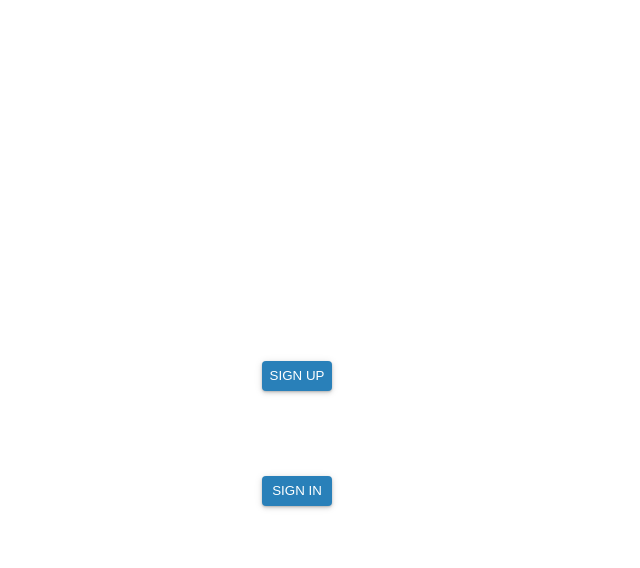
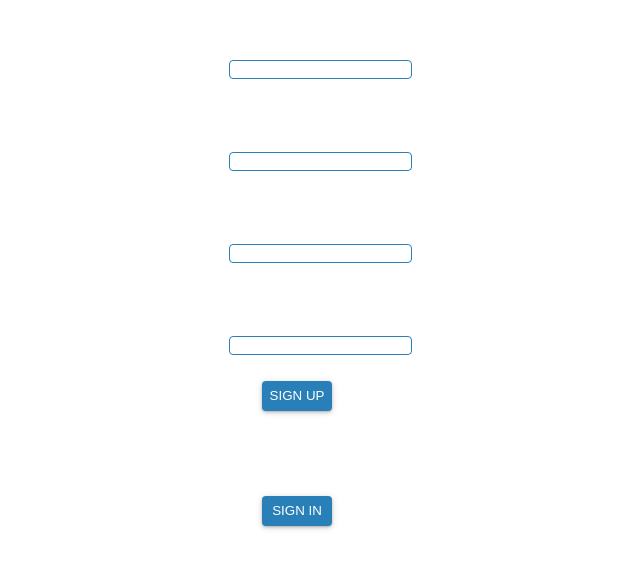
Before and after one commit to Mnigos/task-manager-site, a Next.js app: page /auth/signup in a window 1280 px wide. Shown: the part 204-772 px from the top of the page, without its empty margins (343-983 px from the left). Built offline with nearby package versions, Linux system fonts and the light colour scheme.

Commit message:
refactor(items): change input styling

```diff
--- a/src/components/items/Input.ts
+++ /dev/null
@@ -1,29 +0,0 @@
-import styled from 'styled-components'
-
-interface InputProps {
-  size?: 's' | 'm' | 'l' | 'xl'
-}
-
-export const Input = styled.input<InputProps>`
-  border-radius: 5px;
-  border: none;
-
-  width: ${({ size }) => {
-    if (size === 'xl') return '600px'
-    else if (size === 'l') return '450px'
-    else if (size === 'm') return '300px'
-    else return '150px'
-  }};
-  height: ${({ size }) => {
-    if (size === 'xl') return '120px'
-    else if (size === 'l') return '80px'
-    else if (size === 'm') return '60px'
-    else return '20px'
-  }};
-
-  &:hover,
-  &:focus,
-  &:active {
-    outline: none;
-  }
-`
--- /dev/null
+++ b/src/components/items/Input.tsx
@@ -0,0 +1,100 @@
+import { theme } from '@/assets/styles/theme'
+import { InputHTMLAttributes } from 'react'
+import styled from 'styled-components'
+
+type HTMLInputProps = Omit<
+  InputHTMLAttributes<HTMLInputElement>,
+  'size' | 'color'
+>
+
+interface StyledInputProps {
+  color?: 'primary' | 'white' | 'secondary' | 'black'
+}
+
+interface StyledWrapperProps {
+  size?: 's' | 'm' | 'l' | 'xl'
+}
+
+interface InputProps
+  extends StyledInputProps,
+    StyledWrapperProps,
+    HTMLInputProps {
+  id?: string
+  label?: string
+}
+
+export const StyledInput = styled.input<InputProps>`
+  border-radius: 4px;
+  margin: 7px;
+  position: sticky;
+  left: 0;
+  top: 0;
+  position: absolute;
+
+  color: ${theme.colors.black};
+  border: ${({ color }) => `1px ${theme.colors[color || 'primary']} solid`};
+  &:hover,
+  &:focus,
+  &:active {
+    outline: none;
+  }
+`
+
+const StyledLabel = styled.label`
+  position: absolute;
+  left: 1rem;
+  top: 0.45rem;
+  padding: 0 0.5rem;
+  color: ${theme.colors.black};
+  cursor: text;
+  transition: top 200ms ease-in, left 200ms ease-in, font-size 200ms ease-in;
+
+  &:focus {
+    top: -0.5rem;
+    font-size: 0.8rem;
+    left: 0.8rem;
+  }
+`
+
+const Wrapper = styled.div<StyledWrapperProps>`
+  position: relative;
+  width: ${({ size }) => {
+    if (size === 'xl') return '600px'
+    else if (size === 'l') return '450px'
+    else if (size === 'm') return '300px'
+    else return '150px'
+  }};
+  height: ${({ size }) => {
+    if (size === 'xl') return '150px'
+    else if (size === 'l') return '100px'
+    else if (size === 'm') return '80px'
+    else return '30px'
+  }};
+
+  input:focus ~ label,
+  input:not(:placeholder-shown)label:not(:focus) ~ label {
+    top: -0.5rem;
+    font-size: 0.8rem;
+    left: 0.8rem;
+  }
+`
+
+export function Input({
+  size,
+  color,
+  label,
+  id = 'input',
+  ...props
+}: InputProps) {
+  return (
+    <Wrapper size={size}>
+      <StyledInput
+        id={id}
+        color={color}
+        placeholder=" "
+        {...props}
+      ></StyledInput>
+      <StyledLabel htmlFor={id}>{label}</StyledLabel>
+    </Wrapper>
+  )
+}
```
